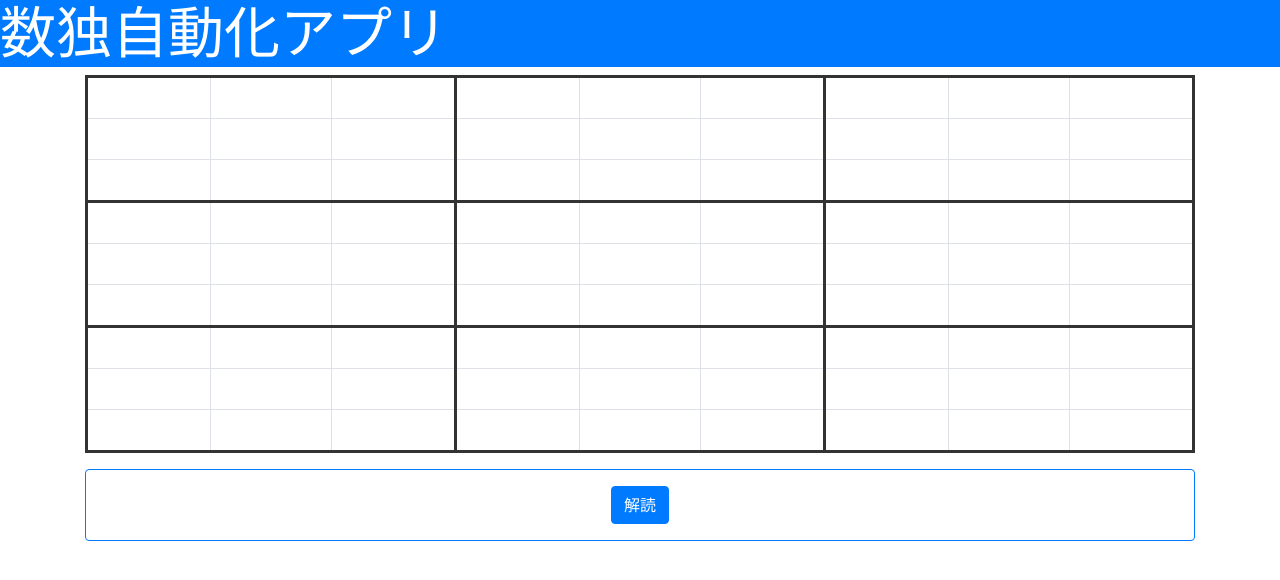
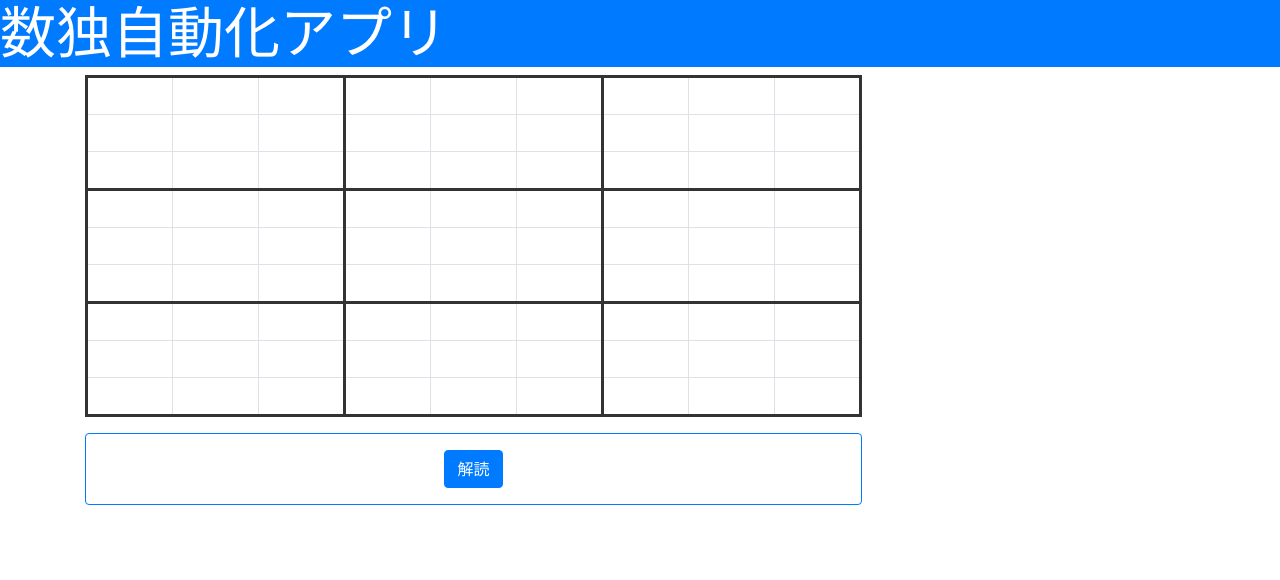
Before and after one commit to morihisashi/react-begin, a React (Create React App) app in the folder mori-app/: page / in a window 1280 px wide. Shown: the top 580 px of the page. Built offline with nearby package versions, Linux system fonts and the light colour scheme.

Commit message:
tdとinputサイズ調整

```diff
--- a/mori-app/src/App.js
+++ b/mori-app/src/App.js
@@ -2,12 +2,13 @@ import React, { useState } from 'react';
 import './App.css';
 
 const App = () => {
-  const tdStyle = {width: "40px", height: "40px", padding: "5px 12px"};
-  const tdStyle36 = {width: "40px", height: "40px", padding: "5px 12px", borderRight: "3px solid #333"};
-  const tdStyle47 = {width: "40px", height: "40px", padding: "5px 12px", borderTop: "3px solid #333"};
-  const tdStyle4736 = {width: "40px", height: "40px", padding: "5px 12px", borderRight: "3px solid #333", borderTop: "3px solid #333"};
-  const borderThickness = {border: "3px solid #333"};
-  const inputStyle = {border: "none", width: "30px", height: "30px", textAlign: "center"};
+  const tdStyle = {width: "auto", height: "auto", padding: "5px 15px"};
+  const tdStyle36 = {width: "auto", height: "auto", padding: "5px 15px", borderRight: "3px solid #333"};
+  const tdStyle47 = {width: "auto", height: "auto", padding: "5px 15px", borderTop: "3px solid #333"};
+  const tdStyle4736 = {width: "auto", height: "auto", padding: "5px 15px", borderRight: "3px solid #333", borderTop: "3px solid #333"};
+  const borderThickness = {width: "70%", border: "3px solid #333"};
+  const inputStyle = {border: "none", width: "100%", height: "auto", textAlign: "center"};
+  const buttondiv = {width: "70%"};
   const [value, setValue] = useState("");
   return (
     <div>
@@ -117,7 +118,7 @@ const App = () => {
             </tbody>
         </table>
 
-        <div className="card p-3 border-primary text-center">
+        <div className="card p-3 border-primary text-center" style={buttondiv}>
           <div><button className="btn btn-primary">解読</button></div>
         </div>
       </div>
```
